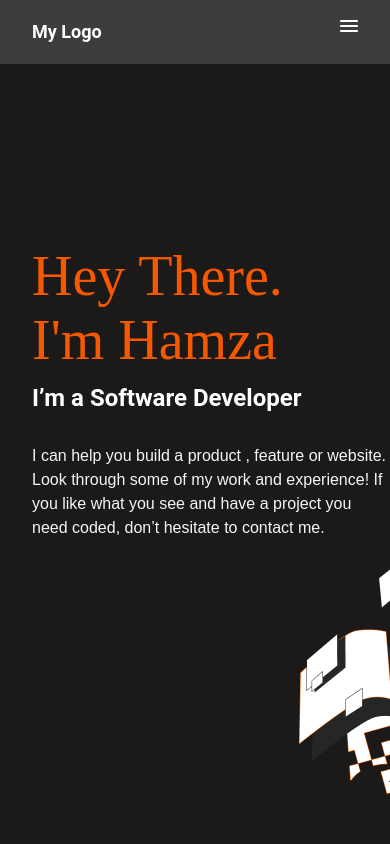
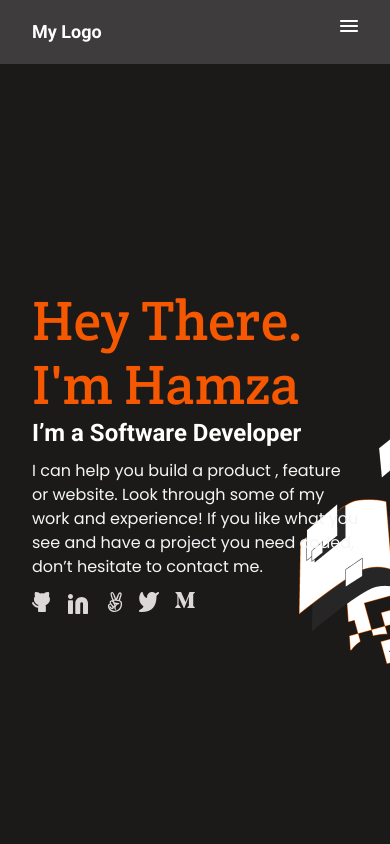
Before and after one commit to H-Ramalan/portfolio-desktop, a website: page index.html in a window 390 px wide. Shown: the top 844 px of the page. Drawn offline with Linux system fonts and the light colour scheme.

Commit message:
Add media queries

```diff
--- a/style.css
+++ b/style.css
@@ -1,3 +1,8 @@
+@import url("https://fonts.googleapis.com/css2?family=Roboto:ital,wght@0,100;0,300;0,400;0,500;0,700;0,900;1,100;1,300;1,400;1,500;1,700;1,900&display=swap");
+@import url("https://fonts.googleapis.com/css2?family=Crete+Round:ital@0;1&family=Roboto:ital,wght@0,100;0,300;0,400;0,500;0,700;0,900;1,100;1,300;1,400;1,500;1,700;1,900&display=swap");
+@import url("https://fonts.googleapis.com/css2?family=Poppins:ital,wght@0,100;0,200;0,300;0,400;0,500;0,600;0,700;0,800;0,900;1,100;1,200;1,300;1,400;1,500;1,600;1,700;1,800;1,900&display=swap");
+@import url("https://fonts.googleapis.com/css2?family=Inter:wght@100;200;300;400;500;600;700;800;900&family=Poppins:ital,wght@0,100;0,200;0,300;0,400;0,500;0,600;0,700;0,800;0,900;1,100;1,200;1,300;1,400;1,500;1,600;1,700;1,800;1,900&display=swap");
+
 * {
   margin: 0;
   padding: 0;
@@ -38,11 +43,13 @@
   display: flex;
   justify-content: space-between;
 }
+
 .ham {
   display: flex;
   justify-content: space-between;
-  display: none;
+  visibility: hidden;
 }
+
 .nav-link-container {
   display: flex;
   align-items: center;
@@ -58,15 +65,17 @@
     padding: 0;
     box-sizing: border-box;
   }
+
   .nav-link-container {
     display: none;
   }
+
+  .ham {
+    visibility: visible;
+  }
+
   .nav {
     margin: 0 2rem;
-  }
-
-  .aside {
-    visibility: visible;
   }
 
   .icon {
@@ -75,10 +84,8 @@
     width: 50%;
     justify-content: space-between;
     align-items: stretch;
-  }
-
-  .ham {
-    display: block;
+    visibility: visible;
+    margin-top: 10px;
   }
 
   .logo-text {
@@ -88,6 +95,7 @@
     line-height: 24px;
   }
 }
+
 .nav-link {
   color: #fff;
   text-decoration: none;
@@ -135,7 +143,7 @@ h1 {
   font-size: 32px;
   font-weight: 500;
   line-height: 44px;
-  margin-bottom: 20px;
+  margin-bottom: 10px;
 }
 
 .main-note {
@@ -158,24 +166,29 @@ h1 {
 @media (max-width: 768px) {
   .main {
     background-image: url(./images/Illustration.png);
-    background-position: bottom right;
+    background-position-x: right;
+    background-position-y: 240px;
     background-repeat: no-repeat;
+    padding: 4rem 2rem;
   }
+
   .dev {
     font-family: "Roboto", sans-serif;
     font-weight: 700;
     font-size: 24px;
     color: #fff;
     line-height: 32px;
-    padding: 10px 0;
   }
 
   h1 {
-    font-family: "Crete Round", serif;
+    font-family: "Crete Round", sans-serif;
     font-size: 56px;
     font-weight: 400;
     line-height: 64px;
-    font-family: Crete Round;
+  }
+
+  .aside {
+    display: block;
   }
 
   .icons {
@@ -187,6 +200,8 @@ h1 {
     font-size: 16px;
     font-weight: 400;
     line-height: 24px;
+    width: 327px;
+    height: 123px;
   }
 
   .aside-icons {
@@ -197,7 +212,7 @@ h1 {
     display: flex;
     flex-direction: column;
     width: 100%;
-    margin: 0 0 6rem 2rem;
+    margin: 6rem 0;
   }
 }
 
@@ -243,6 +258,7 @@ h1 {
   .works {
     margin: 3.5rem 2rem;
   }
+
   .project-image {
     width: 100%;
   }
@@ -312,6 +328,7 @@ h2 {
     flex-direction: column;
     width: 100%;
   }
+
   h2 {
     margin: 1.5rem 0;
     font-size: 38px;
@@ -328,7 +345,7 @@ h2 {
     font-size: 16px;
     font-weight: 400;
     line-height: 24px;
-    letter-spacing: 0em;
+    letter-spacing: 0;
     text-align: left;
   }
 }
@@ -345,6 +362,7 @@ h2 {
   .multi-post-stories {
     margin-left: 0;
   }
+
   .project-cards {
     display: flex;
     flex-direction: column;
@@ -643,6 +661,7 @@ h2 {
     width: 100%;
     margin-top: 5rem;
   }
+
   .about--me {
     background-image: url(./images/Frame.png);
     background-repeat: no-repeat;
@@ -662,7 +681,7 @@ h2 {
     justify-content: flex-end;
     width: 100%;
     height: 30%;
-    margin: 3.5rem 0rem;
+    margin: 3.5rem 0;
   }
 
   .about {
```
